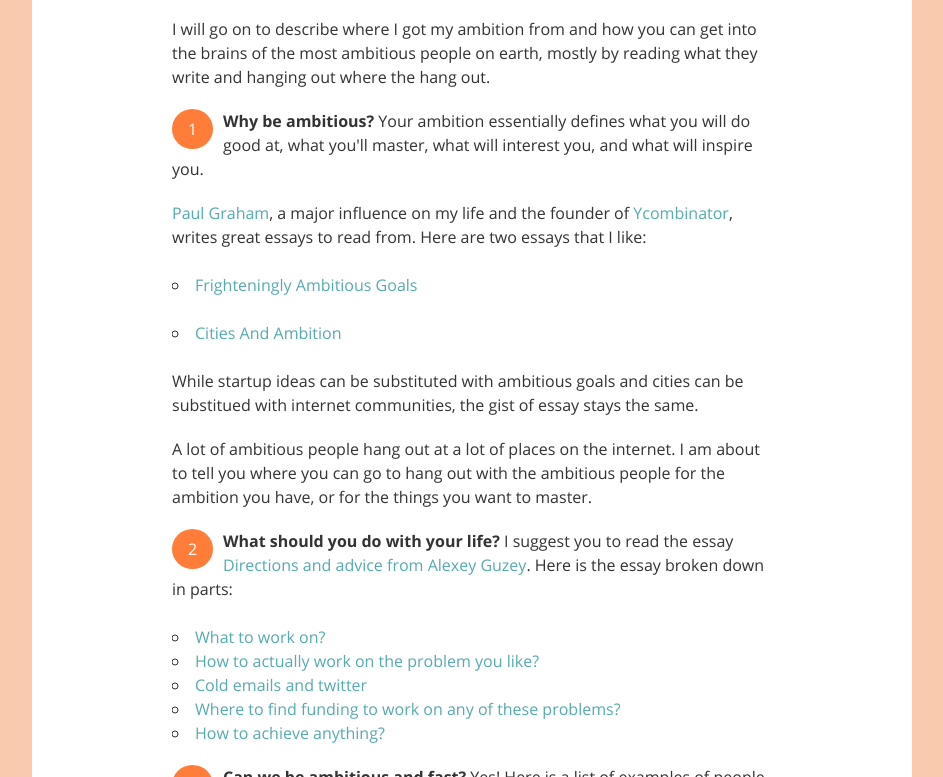
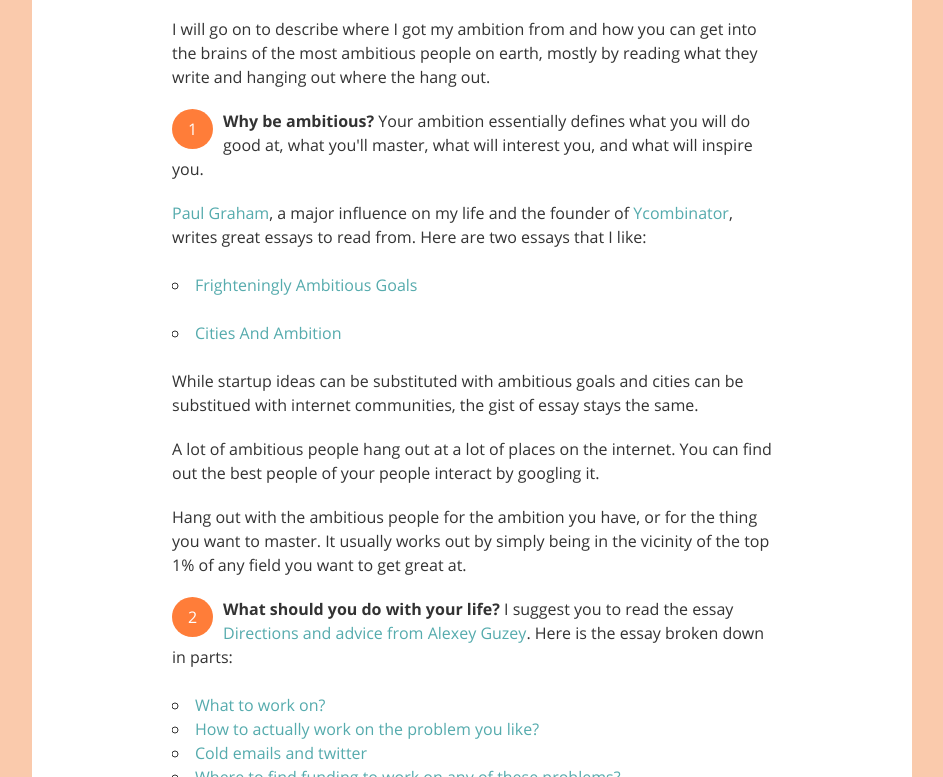
Before and after one commit to sum2it/decode, a plain HTML site: page index.html in a window 1280 px wide. Shown: the part 405-1182 px from the top of the page, without its empty margins (168-1111 px from the left). Drawn offline with Linux system fonts and the light colour scheme.

Commit message:
additional changes

```diff
--- a/index.html
+++ b/index.html
@@ -163,7 +163,7 @@
 </p>
 
 <p>
-  A lot of ambitious people hang out at a lot of places on the internet. I am about to tell you where you can go to hang out with the ambitious people for the ambition you have, or for the things you want to master.
+  A lot of ambitious people hang out at a lot of places on the internet. You can find out the best people of your people interact by googling it. </p><p>Hang out with the ambitious people for the ambition you have, or for the thing you want to master. It usually works out by simply being in the vicinity of the top 1% of any field you want to get great at.
 </p>
 
 </li><li>
```
